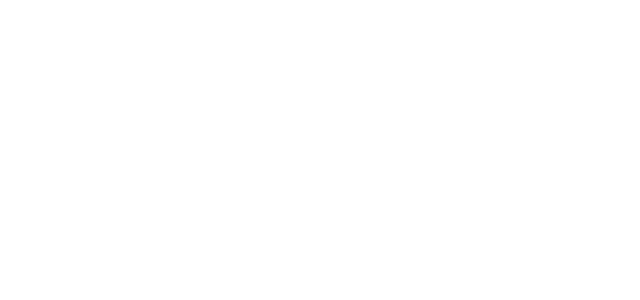
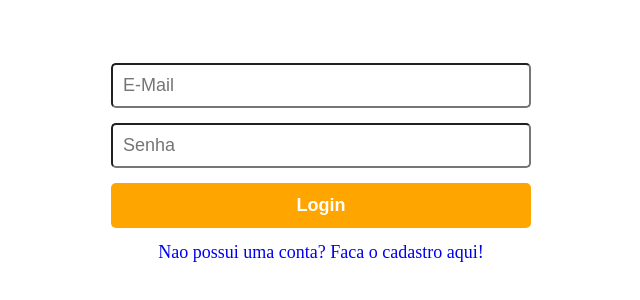
Before and after one commit to 01AndersonDuarte/projeto15-sevenexpress-front, a React (Create React App) app: page / in a window 1280 px wide. Before the commit this address had no page. Shown: the part 238-538 px from the top of the page, without its empty margins (319-959 px from the left). Built offline with nearby package versions, Linux system fonts and the light colour scheme.

Commit message:
feat: Funcionalidade login implementada

```diff
--- a/src/App.js
+++ b/src/App.js
@@ -1,12 +1,17 @@
 import { BrowserRouter, Route, Routes } from 'react-router-dom';
 import SignUp from './pages/SignUp';
+import SingIn from './pages/SignIn';
+import AuthProvider from './contexts/AuthContext';
 
 function App() {
   return (
     <BrowserRouter>
+      <AuthProvider>
         <Routes>
-          <Route path="/cadastro" element={<SignUp></SignUp>}/>
+          <Route path="/cadastro" element={<SignUp></SignUp>} />
+          <Route path="/" element={<SingIn></SingIn>} />
         </Routes>
+      </AuthProvider>
     </BrowserRouter>
   );
 }
--- /dev/null
+++ b/src/contexts/AuthContext.js
@@ -0,0 +1,20 @@
+import { createContext, useState } from "react";
+
+
+export const AuthContext = createContext()
+
+export default function AuthProvider({children}){
+    const persistedAuth = JSON.parse(localStorage.getItem("auth"))
+    const [auth, setAuth] = useState(persistedAuth)
+
+    function login(authData){
+        setAuth(authData)
+        localStorage.setItem("auth", JSON.stringify(authData))
+    }
+
+    return(
+        <AuthContext.Provider value={{auth, login}}>
+            {children}
+        </AuthContext.Provider>
+    )
+}
--- /dev/null
+++ b/src/hooks/useAuth.js
@@ -0,0 +1,6 @@
+import { useContext } from "react";
+import { AuthContext } from "../contexts/AuthContext";
+
+export default function useAuth(){
+    return useContext(AuthContext)
+}
--- /dev/null
+++ b/src/pages/SignIn/index.js
@@ -0,0 +1,46 @@
+import { PageContainer, FormButton, FormInput, PageForm, StyledLink} from "../../components/FormComponents"
+import axios from "axios"
+import { useState, useEffect } from "react"
+import useAuth from "../../hooks/useAuth"
+import { useNavigate } from "react-router-dom"
+import { port } from "../../port"
+
+export default function SingIn(){
+    const [email, setEmail] = useState("")
+    const [password, setPassword] = useState("")
+
+    const {auth, login} = useAuth()
+    const navigate = useNavigate()
+
+    console.log(auth)
+
+    useEffect(() => {
+        if(auth){
+            navigate("/home")
+        }
+    }, [])
+
+    function singIn(e){
+        e.preventDefault()
+
+        const url = `${port}/`
+        const body = {email, password}
+        axios.post(url, body)
+            .then(sucess => {
+                login(sucess.data)
+                navigate("/home")
+            })
+            .catch(fail => alert(fail.response.data))
+    }
+
+    return(
+        <PageContainer>
+            <PageForm onSubmit={singIn}>
+                <FormInput placeholder="E-Mail" type="email" required onChange={(e) => setEmail(e.target.value)}></FormInput>
+                <FormInput placeholder="Senha" type="password" required onChange={(e) => setPassword(e.target.value)}></FormInput>
+                <FormButton type="submit">Login</FormButton>
+            </PageForm>
+            <StyledLink to={"/cadastro"}>Nao possui uma conta? Faca o cadastro aqui!</StyledLink>
+        </PageContainer>
+    )
+}
--- a/src/pages/SignUp/index.js
+++ b/src/pages/SignUp/index.js
@@ -20,7 +20,9 @@
         const url = `${port}/cadastro`
         const body = {name, email, password}
 
-        axios.post(url, body).then(sucess => alert(sucess.data)).catch(fail => alert(fail.response.data))
+        axios.post(url, body)
+            .then(sucess => alert(sucess.data))
+            .catch(fail => alert(fail.response.data))
     }
 
     return (
@@ -32,7 +34,7 @@
                     <FormInput placeholder="Confirme a senha" type="password" required onChange={(e) => setConfirmPassword(e.target.value)}></FormInput>
                     <FormButton type="submit">Cadastro</FormButton>
                 </PageForm>
-                <StyledLink>Ja tem cadastro? Entao siga para o seu login aqui!</StyledLink>
+                <StyledLink to={"/"}>Ja tem cadastro? Entao siga para o seu login aqui!</StyledLink>
         </PageContainer>
     )
 }
```
